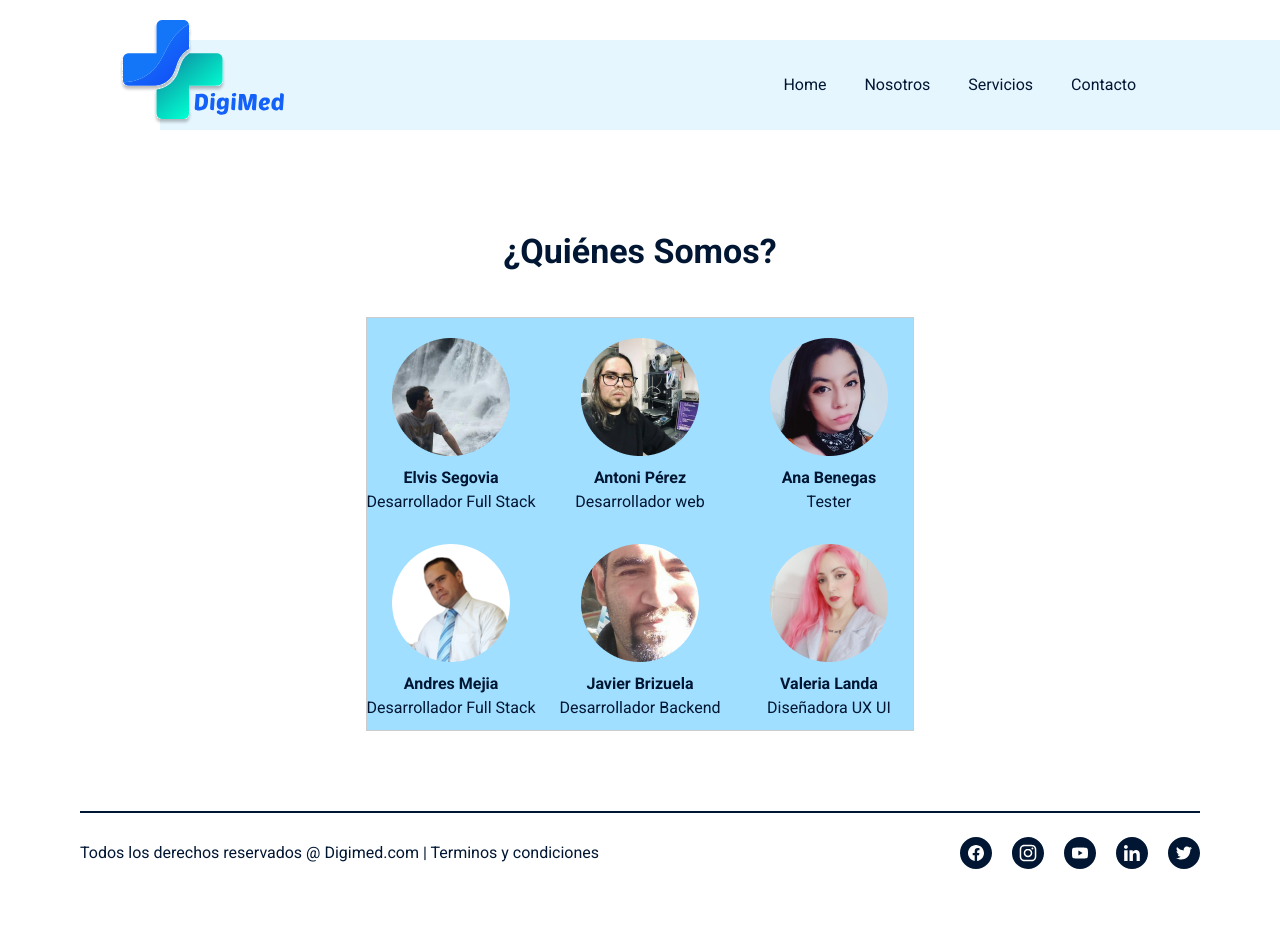
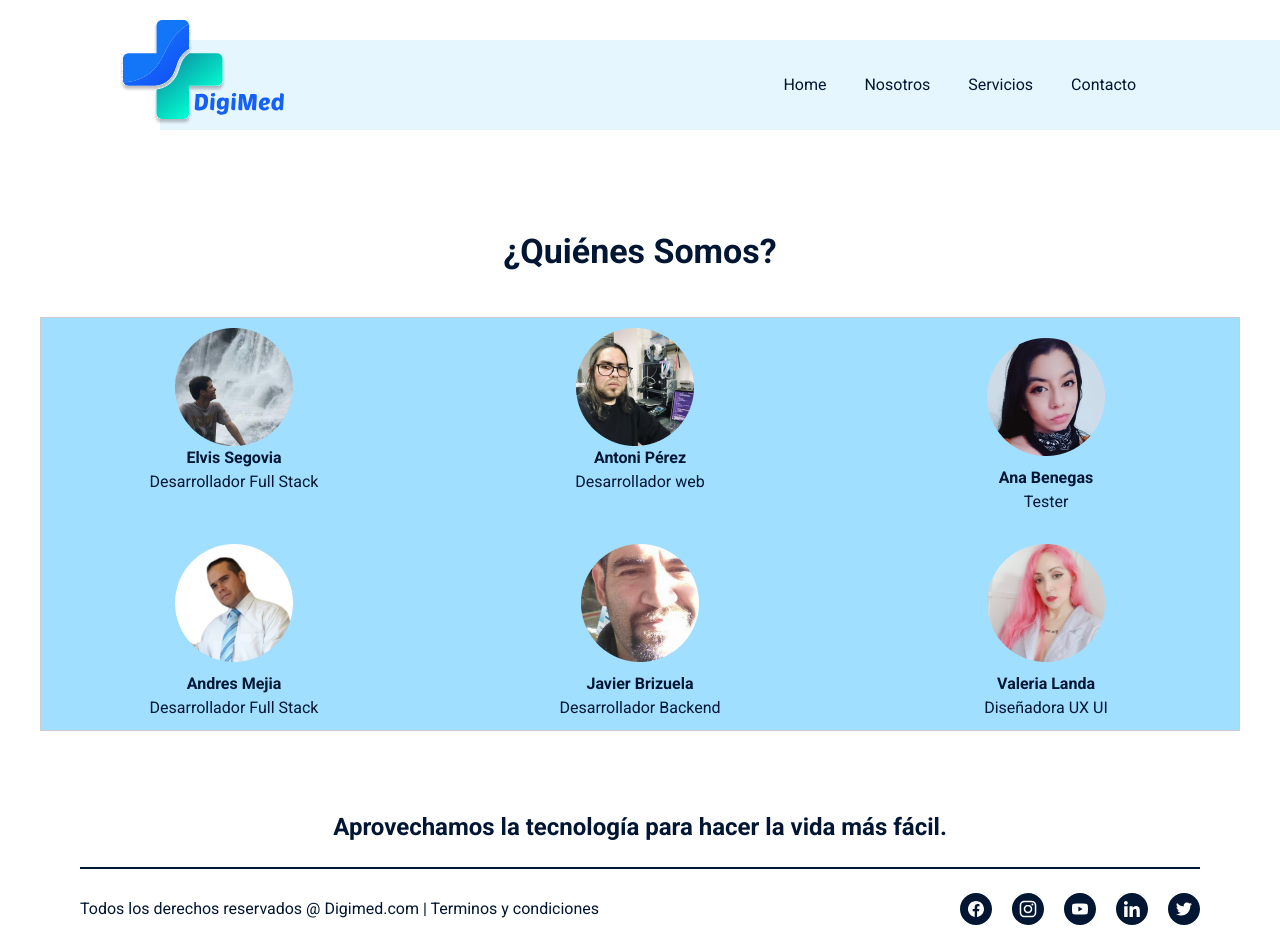
Before and after one commit to JavierBrizuela/DigiMed, a React (Vite) app in the folder digimed-ui/digimed-ui/: page /about in a window 1280 px wide. Shown: the top 952 px of the page. Before the commit the page ends 885 px from the top, so only its background shows below. Built offline with nearby package versions, Linux system fonts and the light colour scheme.

Commit message:
everything Update

```diff
--- a/digimed-ui/digimed-ui/src/Pages/About.jsx
+++ b/digimed-ui/digimed-ui/src/Pages/About.jsx
@@ -17,7 +17,7 @@ function About() {
         gridTemplateColumns: "1fr 1fr 1fr",
         gap: "20px",
         maxWidth: "100%",
-        width: "100%",
+        width: "1200px",
         background: '#A0DFFF',
         border: "1px solid #ccc",
         marginBottom: '80px'
@@ -27,7 +27,7 @@ function About() {
           <img
             src={Elvis}
             alt="Digimed"
-            style={{ width: "118px", height: "118px", margin: "10px" }}
+            style={{ width: "118px", height: "118px", marginR: "10px" }}
           />
           <div>
             <p style={{ fontWeight: "bold" }}>Elvis Segovia</p>
@@ -39,7 +39,7 @@ function About() {
           <img
             src={Antoni}
             alt="Digimed"
-            style={{ width: "118px", height: "118px", margin: "10px" }}
+            style={{ width: "118px", height: "118px", marginRight: "10px" }}
           />
           <div>
             <p style={{ fontWeight: "bold" }}>Antoni Pérez</p>
--- a/digimed-ui/digimed-ui/src/Pages/Registro.jsx
+++ b/digimed-ui/digimed-ui/src/Pages/Registro.jsx
@@ -90,12 +90,6 @@ function Registro() {
       <div className=" flex flex-col ">
         <div className="  hidden md:block">
           <Image />
-        </div>
-        <div className="mb-10  text-center hidden md:block">
-
-          <p className="font-bold text-2xl text-azul-oscuro mb-[2.8rem]">
-            Aprovechamos la tecnología para hacer la vida más fácil.
-          </p>
         </div>
 
 
--- a/digimed-ui/digimed-ui/src/Pages/Solicitudes.jsx
+++ b/digimed-ui/digimed-ui/src/Pages/Solicitudes.jsx
@@ -24,116 +24,20 @@ function Solicitudes() {
     };
 
   return (
-  //   <div>
-  // <p className="text-azul-claro text-center font-roboto font-bold text-2xl mb-16">
-  //   Solicitud de receta
-  // </p>
-  // <div className="flex  items-center justify-center space-x-8">
-  //   <div className="w-10/12 h-100 ml-16 mr-16 flex-shrink-0 border rounded-lg bg-destacar shadow-md p-8 flex items-center justify-center mb-16">
-  //     <div className="flex flex-col w-full">
+    <div>
 
-  //       <div className='flex flex-col md:flex-row'>
-  //       <div className="flex mb-4">
-  //         <select
-  //           className="mx-1 px-3 py-4 gap-2  mr-14 w-full md:w-[25rem]"
-  //           value={selectedCobertura}
-  //           onChange={handleCoberturaChange}
-  //         >
-  //           <option value="">Cobertura Médica</option>
-  //           <option value="Genérica">Genérica</option>
-  //           <option value="Especializada">Especializada</option>
-  //           <option value="Total">Total</option>
-  //         </select>
-  //         </div>
+    { show &&
 
-  //       <div className="flex items-center mb-4">
-  //         <select
-  //           className="mx-1 px-3 py-4 gap-2 w-full md:w-[25rem]"
-  //           value={selectedPlan}
-  //           onChange={handlePlanChange}
-  //           >
-  //           <option value="">Plan</option>
-  //           <option value="Basico">Basico</option>
-  //           <option value="Especializado">Especializado</option>
-  //           <option value="Empresarial">Empresarial</option>
-  //         </select>
-  //       </div>
-  //       </div>
+      <PDFViewer style={{width:'100%',height:'90vh'}}>
+       <Pdf data={data}/>
+      </PDFViewer>
+    }
 
-  //       <div className="flex items-center mb-4">
-  //       <input
-  //         className="mx-1 px-3 py-4 mr-14 w-full md:w-[25rem]"
-  //         placeholder="N° Afiliado"
-  //         type="number"
-  //         name="afiliado"
-  //         value={afiliado}
-  //         onChange={handleAfiliadoChange} // Cambio aquí
-  //       />
-
-
-
-
-
-
-        {/* <div className="flex items-center mb-4">
-          <h1 className="mr-2">¿Es laboral?</h1>
-          <div
-            className={`option-circle mr-2 ${selectedOption === 'Si' ?  'selected' : ''}`}
-            onClick={() => handleOptionClick('Si')}
-            >
-            Sí
+    {
+      showForm &&
+       <Form data={data} updateData={updateData} setShowForm={setShowForm} show={show} setShow={setShow}/>
+    }
           </div>
-          <div
-            className={`option-circle mr-4 ${selectedOption === 'No' ? 'selected' : ''}`}
-            onClick={() => handleOptionClick('No')}
-            >
-            No
-          </div>
-          {selectedOption && (
-            <p className="font-bold text-blue-800">Seleccionaste {selectedOption}</p> )}
-        </div> */}
-
-
-
-
-
-
-
-    //         </div>
-
-    //     <div className="flex items-center justify-between mb-4">
-    //       <select
-    //         className="mx-1 px-3 py-4 gap-2 w-full"
-    //         value={selectedProfesional}
-    //         onChange={handleProfesionalChange}
-    //       >
-    //         <option value="">Profesional</option>
-    //         <option value="Rodrigo Caceres: Especialista en Ortopedia">Rodrigo Caceres</option>
-    //         <option value="Laura Betancur: Especialista en Neurocirugia">Laura Betancur</option>
-    //         <option value="Roxana Arrieta: Especialista en Cardiologia">Roxana Arrieta</option>
-    //         <option value="Juan Mauricio Venstre: Médico General">Juan Mauricio Venstre</option>
-    //         <option value="Alicia Rodriguez: Médico General">Alicia Rodriguez</option>
-    //       </select>
-    //       {selectedProfesional && <p>Seleccionaste:  {selectedProfesional}</p>}
-
-    //     </div>
-
-
-
-
-    // { show &&
-
-    //   <PDFViewer style={{width:'100%',height:'90vh'}}>
-    //    <Pdf data={data}/>
-    //   </PDFViewer>
-    // }
-
-    // {
-    //   showForm &&
-    //    <Form data={data} updateData={updateData} setShowForm={setShowForm} show={show} setShow={setShow}/>
-    // }
-    //       </div>
-    //
         )
       }
 
--- a/digimed-ui/digimed-ui/src/components/Footer2.jsx
+++ b/digimed-ui/digimed-ui/src/components/Footer2.jsx
@@ -5,16 +5,27 @@ import { Twitter } from "./Twitter";
 import { Youtube } from "./Youtube";
 
 export function Footer2() {
-    return ( <div className="">
-        <div className="h-[0.125rem] bg-azul-oscuro"></div>
+    return (
+        <div className="mb-10  text-center hidden md:block">
+        <span className="font-bold text-2xl text-azul-oscuro mb-[2.8rem]">
+          Aprovechamos la tecnología para hacer la vida más fácil.
+        </span>
+    <div className="">
+        <div className="h-[0.125rem] bg-azul-oscuro mt-6"></div>
         <div className="flex justify-between mt-[1.5rem] items-center">
         <p className="">Todos los derechos reservados @ Digimed.com | Terminos y condiciones</p>
         <div className="flex gap-5 ">
-        <Facebook />
-        <Instagram/>
-        <Youtube/>
-        <Linkedin/>
-        <Twitter/>
+        <a href="https://www.facebook.com/" target={"_blank"}rel=' noopener noreferrer'
+          style={{ display: 'flex', alignItems: 'center',textDecoration: 'none' }}><Facebook /></a>
+        <a href="https://www.instagram.com" target={"_blank"}rel=' noopener noreferrer'
+          style={{ display: 'flex', alignItems: 'center',textDecoration: 'none' }}><Instagram/></a>
+        <a href="https://www.youtube.com" target={"_blank"}rel=' noopener noreferrer'
+          style={{ display: 'flex', alignItems: 'center',textDecoration: 'none' }}><Youtube/></a>
+        <a href="https://www.linkedin.com" target={"_blank"}rel=' noopener noreferrer'
+          style={{ display: 'flex', alignItems: 'center',textDecoration: 'none' }}><Linkedin/></a>
+        <a href="https://twitter.com" target={"_blank"}rel=' noopener noreferrer'
+          style={{ display: 'flex', alignItems: 'center',textDecoration: 'none' }}><Twitter/></a>
+        </div>
         </div>
         </div>
     </div> );
--- a/digimed-ui/digimed-ui/src/components/Navbar2.jsx
+++ b/digimed-ui/digimed-ui/src/components/Navbar2.jsx
@@ -24,15 +24,15 @@ export function Navbar2({ isLoggedIn = false}) {
       </div>
 
       {openMenu ? <div className=" text-lg gap-3 shadow-2xl z-10 absolute right-[5.5rem] top-10  md:p-0 w-[12rem] py-4 md:py-0 rounded-xl flex flex-col   md:mt-0 bg-white md:bg-transparent md:flex md:flex-row md:gap-[2.375rem] md:justify-end  items-center md:mr-36">
-        <a href="/#">Home</a>
-        <a href="#">Nosotros</a>
+        <a href="/home">Home</a>
+        <a href="/about">Nosotros</a>
         <a href="/servicios">Servicios</a>
-        <a href="#">Contacto</a>
+        <a href="contacto">Contacto</a>
       </div> : <div className=" hidden md:flex gap-[2.375rem] justify-end  items-center mr-36">
-        <a href="/#">Home</a>
-        <a href="#">Nosotros</a>
+        <a href="/home">Home</a>
+        <a href="about">Nosotros</a>
         <a href="/servicios">Servicios</a>
-        <a href="#">Contacto</a>
+        <a href="contacto">Contacto</a>
       </div> }
 
       <div className="px-5 md:hidden" >
```
